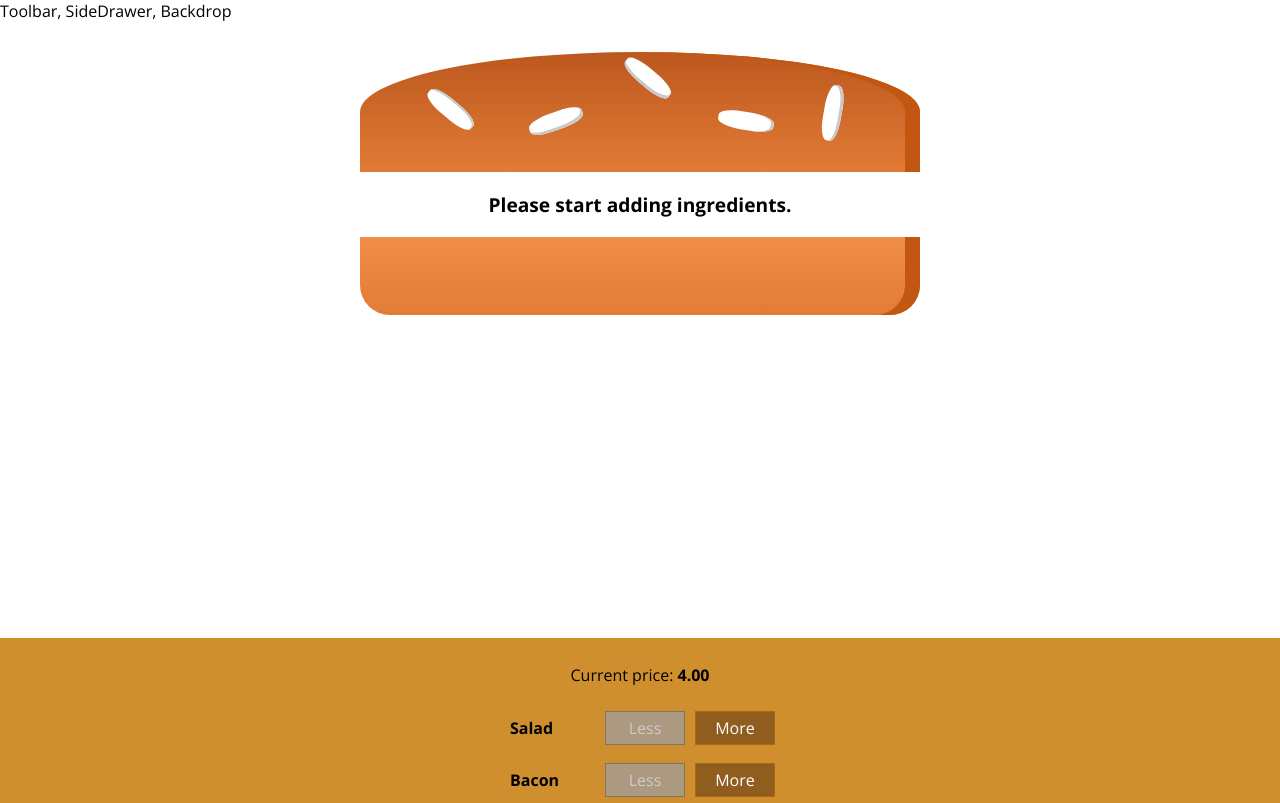
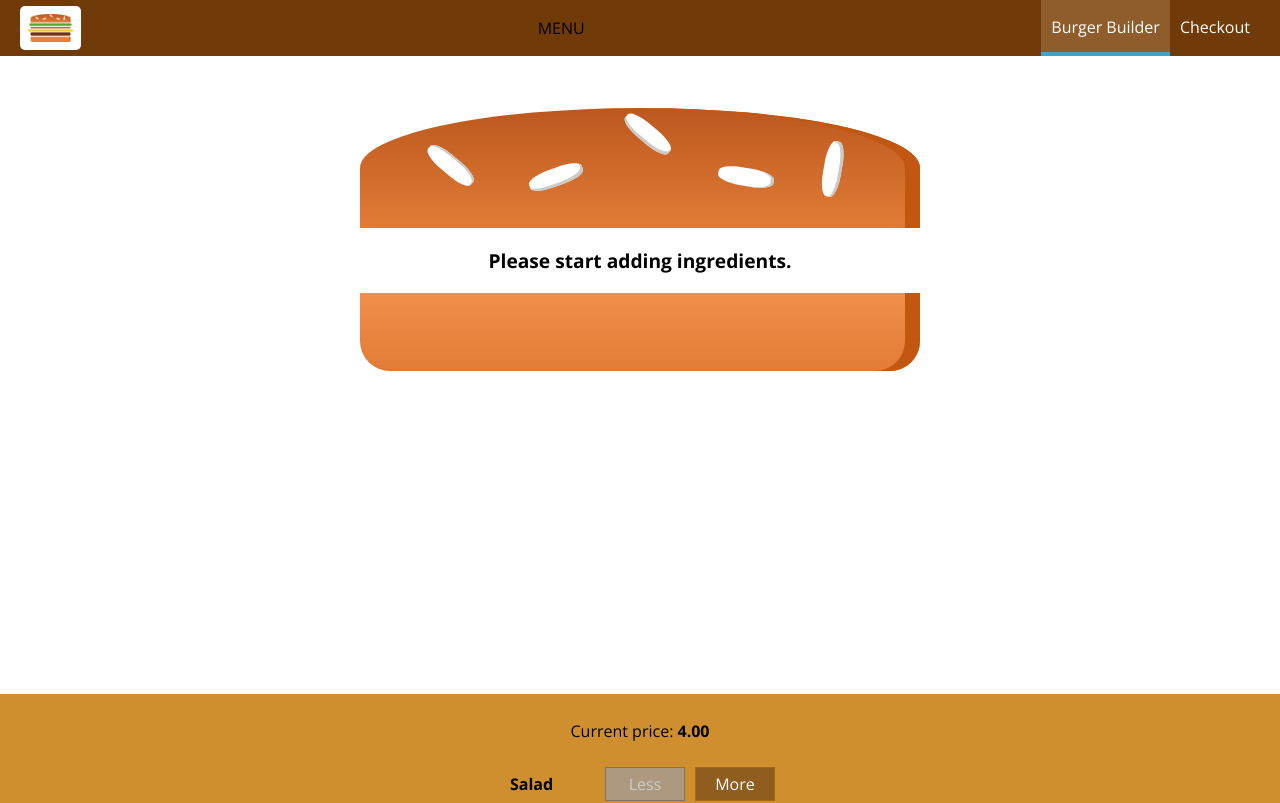
Before and after one commit to szmelc/burgerking, a React app: page / in a window 1280 px wide. Shown: the top 803 px of the page. Built offline with nearby package versions, Linux system fonts and the light colour scheme.

Commit message:
Add navigation

```diff
--- a/src/components/Layout/Layout.css
+++ b/src/components/Layout/Layout.css
@@ -1,3 +1,3 @@
 .Content {
-  margin-top: 16px;
+  margin-top: 72px;
 }
--- a/src/components/Layout/Layout.js
+++ b/src/components/Layout/Layout.js
@@ -1,9 +1,11 @@
 import React from 'react';
 import Aux from '../../hoc/Aux';
+import Toolbar from '../Navigation/Toolbar/Toolbar'
 import classes from './Layout.css'
 
 const layout = ( props ) => (
   <Aux>
+    <Toolbar />
     <div>Toolbar, SideDrawer, Backdrop</div>
     <main className={classes.Content}>
       {props.children}
--- /dev/null
+++ b/src/components/Logo/Logo.css
@@ -0,0 +1,11 @@
+.Logo {
+  background-color: white;
+  padding: 8px;
+  height: 80%;
+  box-sizing: border-box;
+  border-radius: 5px;
+}
+
+.Logo img {
+  height: 100%;
+}
--- /dev/null
+++ b/src/components/Logo/Logo.js
@@ -0,0 +1,12 @@
+import React from 'react'
+import classes from './Logo.css'
+
+import burgerLogo from '../../assets/images/burger-logo.png';
+
+const logo = (props) => (
+  <div className={classes.Logo}>
+    <img src={burgerLogo} alt='burger' />
+  </div>
+);
+
+export default logo
--- /dev/null
+++ b/src/components/Navigation/NavigationItems/NavigationItem/NavigationItem.css
@@ -0,0 +1,25 @@
+.NavigationItem {
+  margin: 0;
+  box-sizing: border-box;
+  display: flex;
+  height: 100%;
+  align-items: center;
+}
+
+.NavigationItem a {
+  color: white;
+  text-decoration: none;
+  height: 100%;
+  padding: 16px 10px;
+  border-bottom: 4px solid transparent;
+  box-sizing: border-box;
+  display: block;
+}
+
+.NavigationItem a:hover,
+.NavigationItem a:active,
+.NavigationItem a.active {
+   background-color: #8F5C2C;
+   border-bottom: 4px solid #40A4C8;
+   color: white;
+}
--- /dev/null
+++ b/src/components/Navigation/NavigationItems/NavigationItem/NavigationItem.js
@@ -0,0 +1,10 @@
+import React from 'react'
+import classes from './NavigationItem.css'
+
+const navigationItem = (props) => (
+  <li className={classes.NavigationItem}>
+    <a href={props.link} className={props.active ? classes.active : null}>{props.children}</a>
+  </li>
+);
+
+export default navigationItem;
--- /dev/null
+++ b/src/components/Navigation/NavigationItems/NavigationItems.css
@@ -0,0 +1,8 @@
+.NavigationItems {
+  margin: 0;
+  padding: 0;
+  list-style: none;
+  display: flex;
+  align-items: center;
+  height: 100%;
+}
--- /dev/null
+++ b/src/components/Navigation/NavigationItems/NavigationItems.js
@@ -0,0 +1,12 @@
+import React from 'react'
+import NavigationItem from './NavigationItem/NavigationItem'
+import classes from './NavigationItems.css'
+
+const navigationItems = (props) => (
+  <ul className={classes.NavigationItems}>
+    <NavigationItem link='/' active>Burger Builder</NavigationItem>
+    <NavigationItem link='/'>Checkout</NavigationItem>
+  </ul>
+);
+
+export default navigationItems;
--- /dev/null
+++ b/src/components/Navigation/Toolbar/Toolbar.css
@@ -0,0 +1,14 @@
+.Toolbar {
+  height: 56px;
+  width: 100%;
+  position: fixed;
+  top: 0;
+  left: 0;
+  background-color: #703B09;
+  display: flex;
+  justify-content: space-between;
+  align-items: center;
+  padding: 0 20px;
+  box-sizing: border-box;
+  z-index: 99;
+}
--- /dev/null
+++ b/src/components/Navigation/Toolbar/Toolbar.js
@@ -0,0 +1,14 @@
+import React from 'react';
+import classes from './Toolbar.css';
+import Logo from '../../Logo/Logo';
+import NavigationItems from '../NavigationItems/NavigationItems'
+
+const toolbar = (props) => (
+  <header className={classes.Toolbar}>
+    <Logo />
+    <div>MENU</div>
+    <NavigationItems />
+  </header>
+);
+
+export default toolbar;
```
Also changed, not shown: src/assets/images/burger-logo.png (added), src/components/Navigation/SideDrawer/SideDrawer.js (added).
